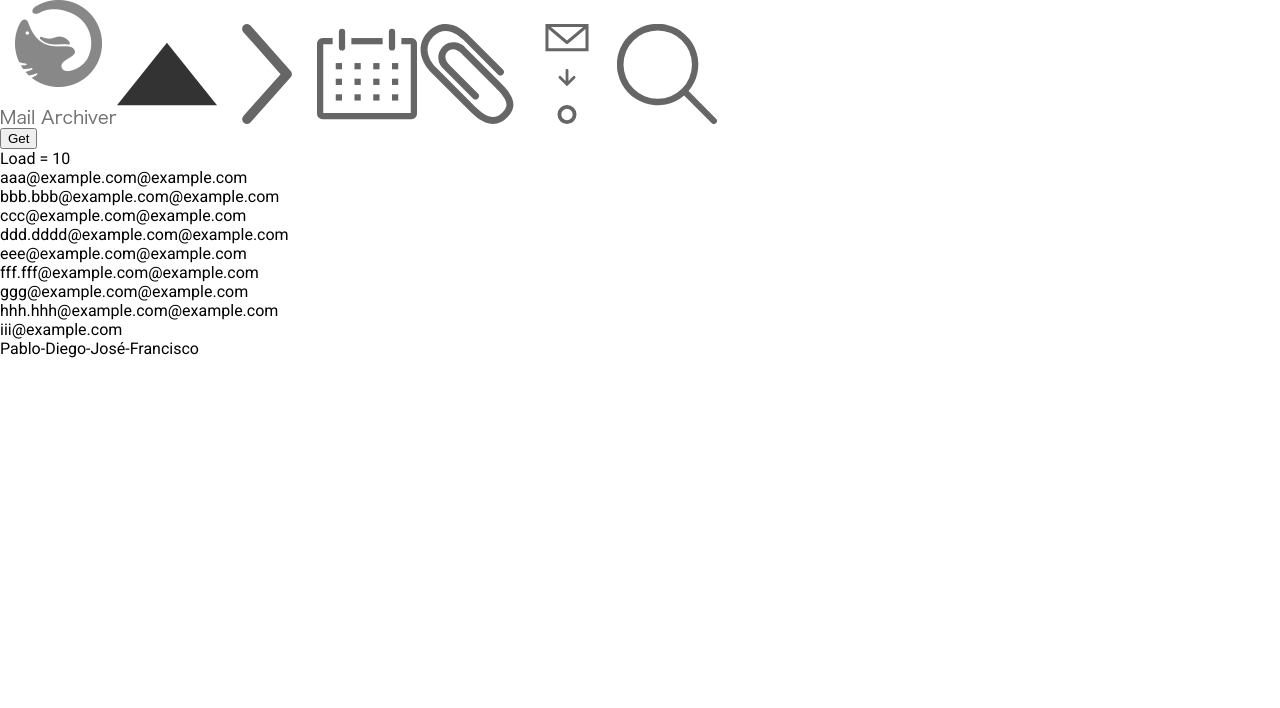
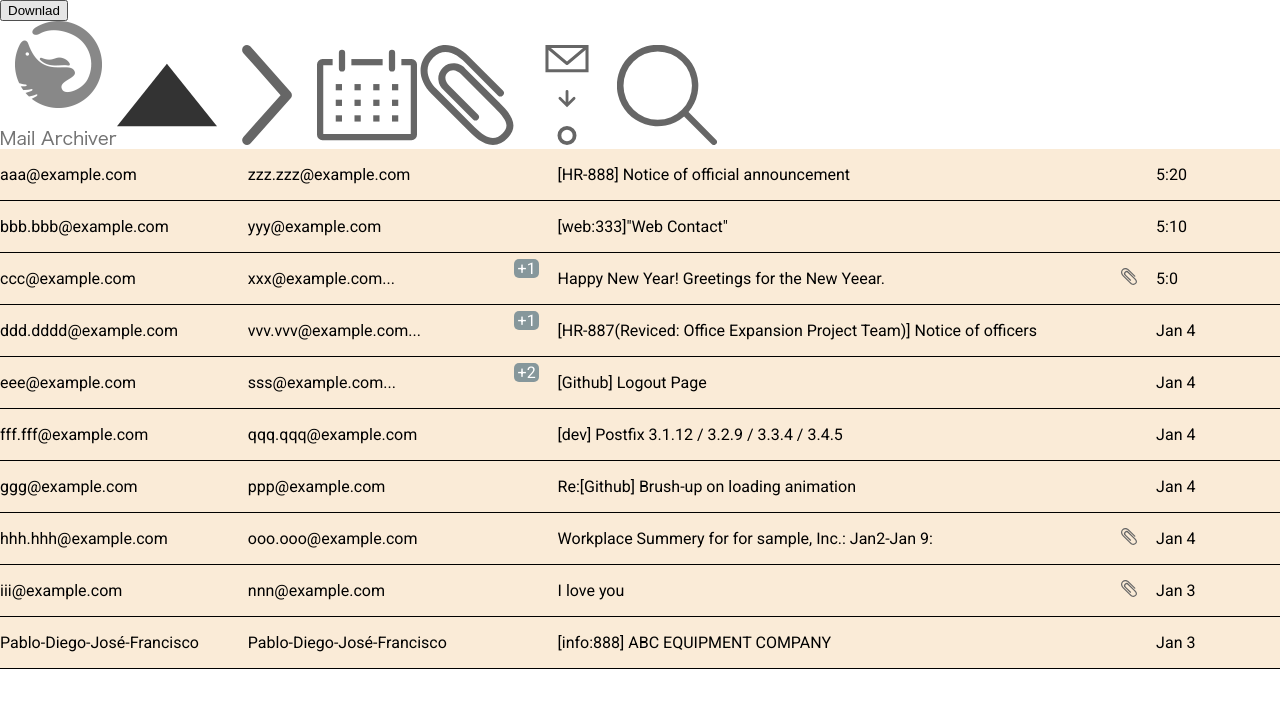
Before and after one commit to AbrahamSanchezDev/HenngeChallenge, an Angular app: page / in a window 1280 px wide. Shown: the top 708 px of the page. Built offline with nearby package versions, Linux system fonts and the light colour scheme.

Commit message:
Main display and its css added

```diff
--- a/src/app/app.module.ts
+++ b/src/app/app.module.ts
@@ -6,8 +6,9 @@ import { AppComponent } from './app.component';
 import { BrowserAnimationsModule } from '@angular/platform-browser/animations';
 import { MainComponent } from './component/pages/main/main.component';
 import { HttpClientModule } from '@angular/common/http';
+import { EmailDisplayComponent } from './component/email/email-display/email-display.component';
 @NgModule({
-  declarations: [AppComponent, MainComponent],
+  declarations: [AppComponent, MainComponent, EmailDisplayComponent],
   imports: [
     BrowserModule,
     AppRoutingModule,
--- /dev/null
+++ b/src/app/component/email/email-display/email-display.component.css
@@ -0,0 +1,56 @@
+.main-display {
+  padding: 0;
+  margin: 0;
+  box-sizing: border-box;
+
+  display: flex;
+  flex-direction: row;
+  background-color: #faebd7;
+  border-bottom: 1px solid;
+  height: 100%;
+  justify-items: start;
+  justify-content: space-evenly;
+}
+
+.sender {
+  width: 20%;
+}
+.destination {
+  width: 20%;
+}
+.extra {
+  background-color: rgb(134, 151, 155);
+  border-radius: 5px;
+  color: rgb(255, 255, 255);
+  text-align: center;
+  margin-right: 30%;
+  margin-left: 30%;
+  margin-top: 10%;
+}
+.extra-destination {
+  width: 5%;
+}
+.subject {
+  width: 45%;
+}
+.file {
+  width: 2.5%;
+  align-items: center;
+}
+.file img {
+  max-width: 50%;
+  padding-left: 20%;
+  padding-right: 10%;
+  padding-top: 50%;
+}
+.date {
+  width: 10%;
+  padding-left: 10px;
+}
+.main-display:hover .text-display {
+  color: blue;
+  cursor: pointer;
+}
+
+@media screen and (max-width: 768px) {
+}
--- /dev/null
+++ b/src/app/component/email/email-display/email-display.component.html
@@ -0,0 +1,16 @@
+<div class="main-display">
+  <p class="sender text-display">{{ getSender() }}</p>
+  <p class="destination text-display">{{ getDestination() }}</p>
+  <div class="extra-destination">
+    <p *ngIf="hasMoreThanOneDestination()" class="extra">
+      {{ getTotalDestionations() }}
+    </p>
+  </div>
+  <p class="subject text-display">{{ getSubject() }}</p>
+  <div class="file">
+    <img src="assets/sgv/icon_clip.svg" alt="file" *ngIf="hasFiles()" />
+  </div>
+  <p class="date">
+    {{ getDate() }}
+  </p>
+</div>
--- /dev/null
+++ b/src/app/component/email/email-display/email-display.component.ts
@@ -0,0 +1,68 @@
+import { Component, OnInit, Input } from '@angular/core';
+import { EmailModule } from 'src/app/model/email/email.module';
+
+@Component({
+  selector: 'app-email-display',
+  templateUrl: './email-display.component.html',
+  styleUrls: ['./email-display.component.css'],
+})
+export class EmailDisplayComponent implements OnInit {
+  @Input() email: EmailModule;
+
+  date: Date;
+  today: Date;
+  months: string[] = [
+    'Jan',
+    'Feb',
+    'Mar',
+    'Apr',
+    'May',
+    'Jun',
+    'Jul',
+    'Aug',
+    'Sep',
+    'Oct',
+    'Nov',
+    'Dec',
+  ];
+  constructor() {}
+
+  ngOnInit(): void {
+    this.date = new Date(this.email.date);
+    this.today = new Date();
+  }
+
+  getSender(): string {
+    return this.email.senderEmail;
+  }
+  getDestination(): string {
+    if (this.email.destination.length == 1) {
+      return this.email.destination[0];
+    }
+    return `${this.email.destination[0]}...`;
+  }
+  hasMoreThanOneDestination(): boolean {
+    return this.email.destination.length > 1;
+  }
+  getTotalDestionations(): string {
+    return `+${this.email.destination.length - 1}`;
+  }
+  getSubject(): string {
+    return this.email.subject;
+  }
+  getDate(): string {
+    // console.log(this.today);
+    if (this.date.getDay() == this.today.getDay()) {
+      return `${this.date.getHours()}:${this.date.getMinutes()}`;
+    }
+    if (this.date.getFullYear() == this.today.getFullYear()) {
+      return `${this.months[this.date.getMonth()]} ${this.date.getDay()}`;
+    }
+    return `${this.date.getFullYear()}/${
+      this.date.getMonth() + 1
+    }/${this.date.getDate()}`;
+  }
+  hasFiles(): boolean {
+    return this.email.files != null && this.email.files.length > 0;
+  }
+}
--- a/src/app/component/pages/main/main.component.html
+++ b/src/app/component/pages/main/main.component.html
@@ -1,4 +1,5 @@
 <div>
+  <button (click)="load()">Downlad</button>
   <div>
     <img src="assets/img/logo.png" alt="logp" />
     <img src="assets/sgv/icon_arrow01.svg" alt="img" class="img" />
@@ -8,10 +9,8 @@
     <img src="assets/sgv/icon_mail_sp.svg" alt="img" class="img" />
     <img src="assets/sgv/icon_search.svg" alt="img" class="img" />
   </div>
-  <button (click)="loadAllEmails()">Get</button>
-  <br />
-  Load = {{ emails.length }}
-  <div *ngFor="let obj of emails">
-    {{ obj.senderEmail }}
+
+  <div *ngFor="let email of emails">
+    <app-email-display [email]="email"></app-email-display>
   </div>
 </div>
--- a/src/app/component/pages/main/main.component.ts
+++ b/src/app/component/pages/main/main.component.ts
@@ -20,4 +20,8 @@ export class MainComponent implements OnInit {
   loadAllEmails(): void {
     this.emails = this.emailsService.getJsonData();
   }
+  load() {
+    this.emailsService.createTestingEmails();
+    this.emailsService.downloadAsJson();
+  }
 }
--- a/src/app/model/date/date.module.ts
+++ b/src/app/model/date/date.module.ts
@@ -6,9 +6,5 @@ import { CommonModule } from '@angular/common';
   imports: [CommonModule],
 })
 export class DateModule {
-  //Returns the date based on what
-  getTheDate(): string {
-    return this.date.getDay().toFixed();
-  }
   constructor(public date: Date) {}
 }
--- a/src/app/model/email/email.module.ts
+++ b/src/app/model/email/email.module.ts
@@ -11,7 +11,7 @@ export class EmailModule {
   senderEmail: string;
   destination: string[];
   subject: string;
-  date: DateModule;
+  date: string;
   content: string;
   files?: FileObjectModule[];
 }
--- a/src/app/service/emails/emails.service.ts
+++ b/src/app/service/emails/emails.service.ts
@@ -11,7 +11,10 @@ import { HttpClient } from '@angular/common/http';
 export class EmailsService {
   emails: EmailModule[] = [];
   emailsPath: string = 'assets/json/emailsData.json';
-  constructor(private http: HttpClient) {}
+  constructor(
+    private http: HttpClient,
+    private downloadTool: DownloadToolService
+  ) {}
   //Load emails from the json file
   loadFromJson(): EmailModule[] {
     if (this.emails.length > 0) {
@@ -40,17 +43,18 @@ export class EmailsService {
   //#region fixed data
   //Create data for testing
   createTestingEmails(): void {
-    let todayData = new Date();
-    let mail0 = todayData;
+    this.emails.length = 0;
+    let mail0 = new Date();
     mail0.setHours(0, 20);
-    let mail1 = todayData;
+    let mail1 = new Date();
     mail1.setHours(0, 10);
-    let mail2 = todayData;
+    let mail2 = new Date();
     mail2.setHours(0, 0);
-    let jan01 = todayData;
+    let jan01 = new Date();
     jan01.setMonth(0, 1);
     jan01.setDate(1);
-    let lastYear = todayData;
+    let lastYear = new Date();
+
     lastYear.setFullYear(2019, 11, 31);
 
     let files = [{ fileName: 'FileName', link: 'TheLink.com' }];
@@ -119,24 +123,24 @@ export class EmailsService {
     email.senderEmail = from;
     email.destination = to;
     email.subject = subject;
-    email.date = new DateModule(date);
+    email.date = date.toJSON();
     email.files = files;
     this.emails.push(email);
   }
   //#endregion
-  // //Download current mails as json
-  // downloadAsJson(): void {
-  //   let currentMails = this.emails;
-  //   let ending = '@example.com';
-  //   for (let i = 0; i < currentMails.length; i++) {
-  //     if (i == currentMails.length - 1) {
-  //       break;
-  //     }
-  //     currentMails[i].senderEmail += ending;
-  //     for (let y = 0; y < currentMails[i].destination.length; y++) {
-  //       currentMails[i].destination[y] += ending;
-  //     }
-  //   }
-  //   this.downloadTool.DownloadTextToFileAsJson(currentMails, 'emailsData');
-  // }
+  //Download current mails as json
+  downloadAsJson(): void {
+    let currentMails = this.emails;
+    let ending = '@example.com';
+    for (let i = 0; i < currentMails.length; i++) {
+      if (i == currentMails.length - 1) {
+        break;
+      }
+      currentMails[i].senderEmail += ending;
+      for (let y = 0; y < currentMails[i].destination.length; y++) {
+        currentMails[i].destination[y] += ending;
+      }
+    }
+    this.downloadTool.DownloadTextToFileAsJson(currentMails, 'emailsData');
+  }
 }
--- a/src/assets/json/emailsData.json
+++ b/src/assets/json/emailsData.json
@@ -1,34 +1,28 @@
 [
   {
-    "senderEmail": "aaa@example.com@example.com",
+    "senderEmail": "aaa@example.com",
     "destination": [
-      "zzz.zzz@example.com@example.com"
+      "zzz.zzz@example.com"
     ],
     "subject": "[HR-888] Notice of official announcement",
-    "date": {
-      "date": "2019-12-31T06:00:08.165Z"
-    }
+    "date": "2020-06-15T05:20:18.038Z"
   },
   {
-    "senderEmail": "bbb.bbb@example.com@example.com",
+    "senderEmail": "bbb.bbb@example.com",
     "destination": [
-      "yyy@example.com@example.com"
+      "yyy@example.com"
     ],
     "subject": "[web:333]\"Web Contact\"",
-    "date": {
-      "date": "2019-12-31T06:00:08.165Z"
-    }
+    "date": "2020-06-15T05:10:18.038Z"
   },
   {
-    "senderEmail": "ccc@example.com@example.com",
+    "senderEmail": "ccc@example.com",
     "destination": [
-      "xxx@example.com@example.com",
-      "someOther@example.com@example.com"
+      "xxx@example.com",
+      "someOther@example.com"
     ],
     "subject": "Happy New Year! Greetings for the New Yeear.",
-    "date": {
-      "date": "2019-12-31T06:00:08.165Z"
-    },
+    "date": "2020-06-15T05:00:18.038Z",
     "files": [
       {
         "fileName": "FileName",
@@ -37,57 +31,47 @@
     ]
   },
   {
-    "senderEmail": "ddd.dddd@example.com@example.com",
+    "senderEmail": "ddd.dddd@example.com",
     "destination": [
-      "vvv.vvv@example.com@example.com",
-      "someOther@example.com@example.com"
+      "vvv.vvv@example.com",
+      "someOther@example.com"
     ],
     "subject": "[HR-887(Reviced: Office Expansion Project Team)] Notice of officers",
-    "date": {
-      "date": "2019-12-31T06:00:08.165Z"
-    }
+    "date": "2020-01-02T04:38:18.038Z"
   },
   {
-    "senderEmail": "eee@example.com@example.com",
+    "senderEmail": "eee@example.com",
     "destination": [
-      "sss@example.com@example.com",
-      "someOther@example.com@example.com",
-      "oneMore@example.com@example.com"
+      "sss@example.com",
+      "someOther@example.com",
+      "oneMore@example.com"
     ],
     "subject": "[Github] Logout Page",
-    "date": {
-      "date": "2019-12-31T06:00:08.165Z"
-    }
+    "date": "2020-01-02T04:38:18.038Z"
   },
   {
-    "senderEmail": "fff.fff@example.com@example.com",
+    "senderEmail": "fff.fff@example.com",
     "destination": [
-      "qqq.qqq@example.com@example.com"
+      "qqq.qqq@example.com"
     ],
     "subject": "[dev] Postfix 3.1.12 / 3.2.9 / 3.3.4 / 3.4.5",
-    "date": {
-      "date": "2019-12-31T06:00:08.165Z"
-    }
+    "date": "2020-01-02T04:38:18.038Z"
   },
   {
-    "senderEmail": "ggg@example.com@example.com",
+    "senderEmail": "ggg@example.com",
     "destination": [
-      "ppp@example.com@example.com"
+      "ppp@example.com"
     ],
     "subject": "Re:[Github] Brush-up on loading animation",
-    "date": {
-      "date": "2019-12-31T06:00:08.165Z"
-    }
+    "date": "2020-01-02T04:38:18.038Z"
   },
   {
-    "senderEmail": "hhh.hhh@example.com@example.com",
+    "senderEmail": "hhh.hhh@example.com",
     "destination": [
-      "ooo.ooo@example.com@example.com"
+      "ooo.ooo@example.com"
     ],
     "subject": "Workplace Summery for for sample, Inc.: Jan2-Jan 9:",
-    "date": {
-      "date": "2019-12-31T06:00:08.165Z"
-    },
+    "date": "2020-01-02T04:38:18.038Z",
     "files": [
       {
         "fileName": "FileName",
@@ -101,9 +85,7 @@
       "nnn@example.com"
     ],
     "subject": "I love you",
-    "date": {
-      "date": "2019-12-31T06:00:08.165Z"
-    },
+    "date": "2020-01-01T04:38:18.038Z",
     "files": [
       {
         "fileName": "FileName",
@@ -117,8 +99,6 @@
       "Pablo-Diego-José-Francisco"
     ],
     "subject": "[info:888] ABC EQUIPMENT COMPANY",
-    "date": {
-      "date": "2019-12-31T06:00:08.165Z"
-    }
+    "date": "2020-01-01T04:38:18.038Z"
   }
 ]
```
Also changed, not shown: 1 other file (tests, documents, lock files or other folders).
